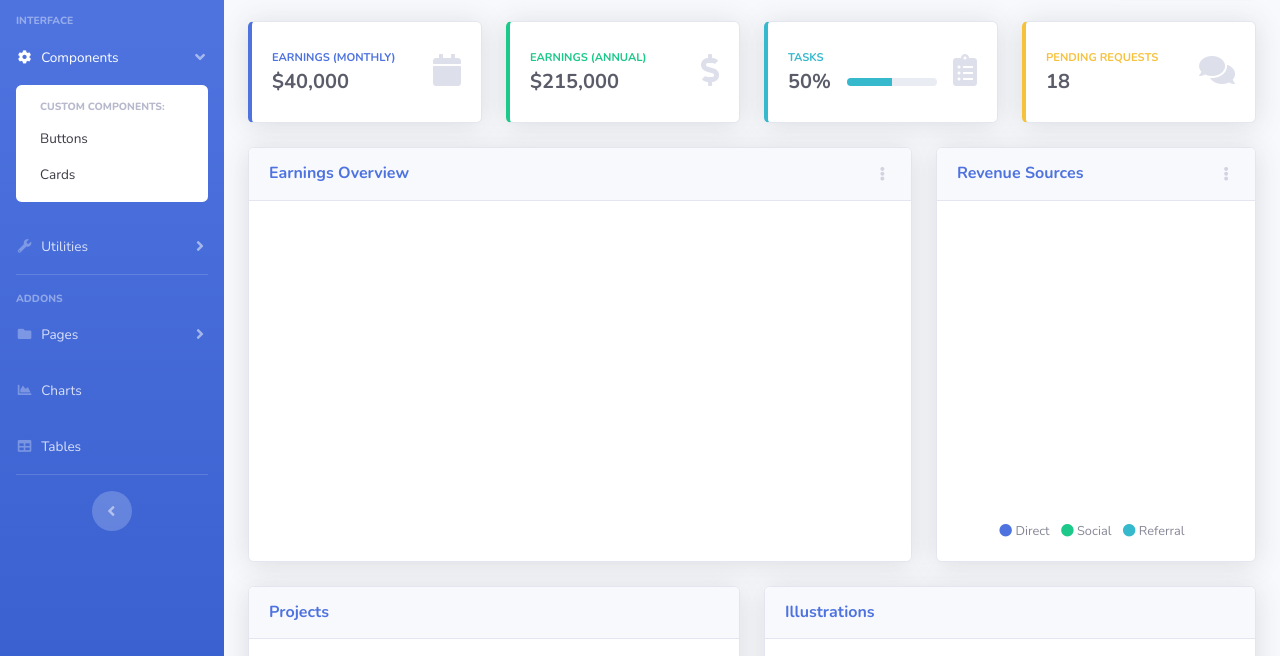
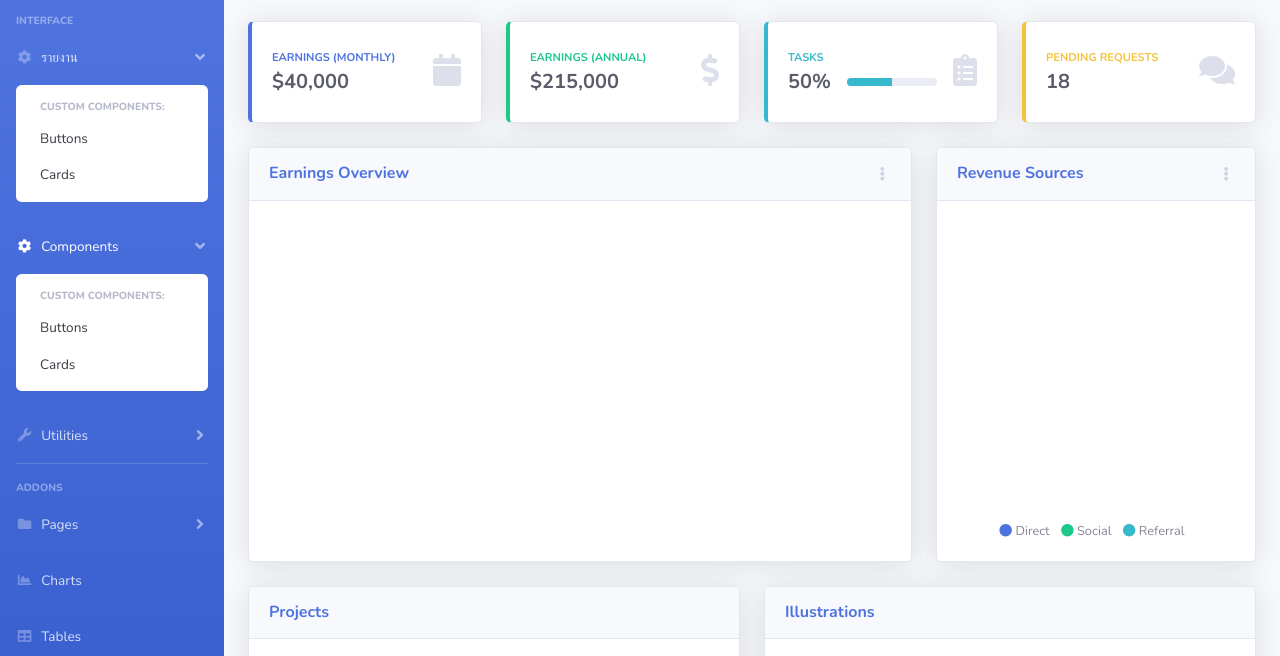
Before and after one commit to pansiri/ras, a website with bundled scripts: page index.html in a window 1280 px wide. Both pictures are taken after a click on the link "Components". Shown: the part 131-787 px from the top of the page. Built offline with nearby package versions, Linux system fonts and the light colour scheme.

Commit message:
Update index.html

```diff
--- a/index.html
+++ b/index.html
@@ -53,6 +53,21 @@
       <div class="sidebar-heading">
         Interface
       </div>
+
+      <!-- Nav Item - Pages Collapse Menu -->
+      <li class="nav-item">
+        <a class="nav-link collapsed" href="#" data-toggle="collapse" data-target="#collapseTwo" aria-expanded="true" aria-controls="collapseTwo">
+          <i class="fas fa-fw fa-cog"></i>
+          <span>รายงาน</span>
+        </a>
+        <div id="collapseTwo" class="collapse" aria-labelledby="headingTwo" data-parent="#accordionSidebar">
+          <div class="bg-white py-2 collapse-inner rounded">
+            <h6 class="collapse-header">Custom Components:</h6>
+            <a class="collapse-item" href="buttons.html">Buttons</a>
+            <a class="collapse-item" href="cards.html">Cards</a>
+          </div>
+        </div>
+      </li>
 
       <!-- Nav Item - Pages Collapse Menu -->
       <li class="nav-item">
```
